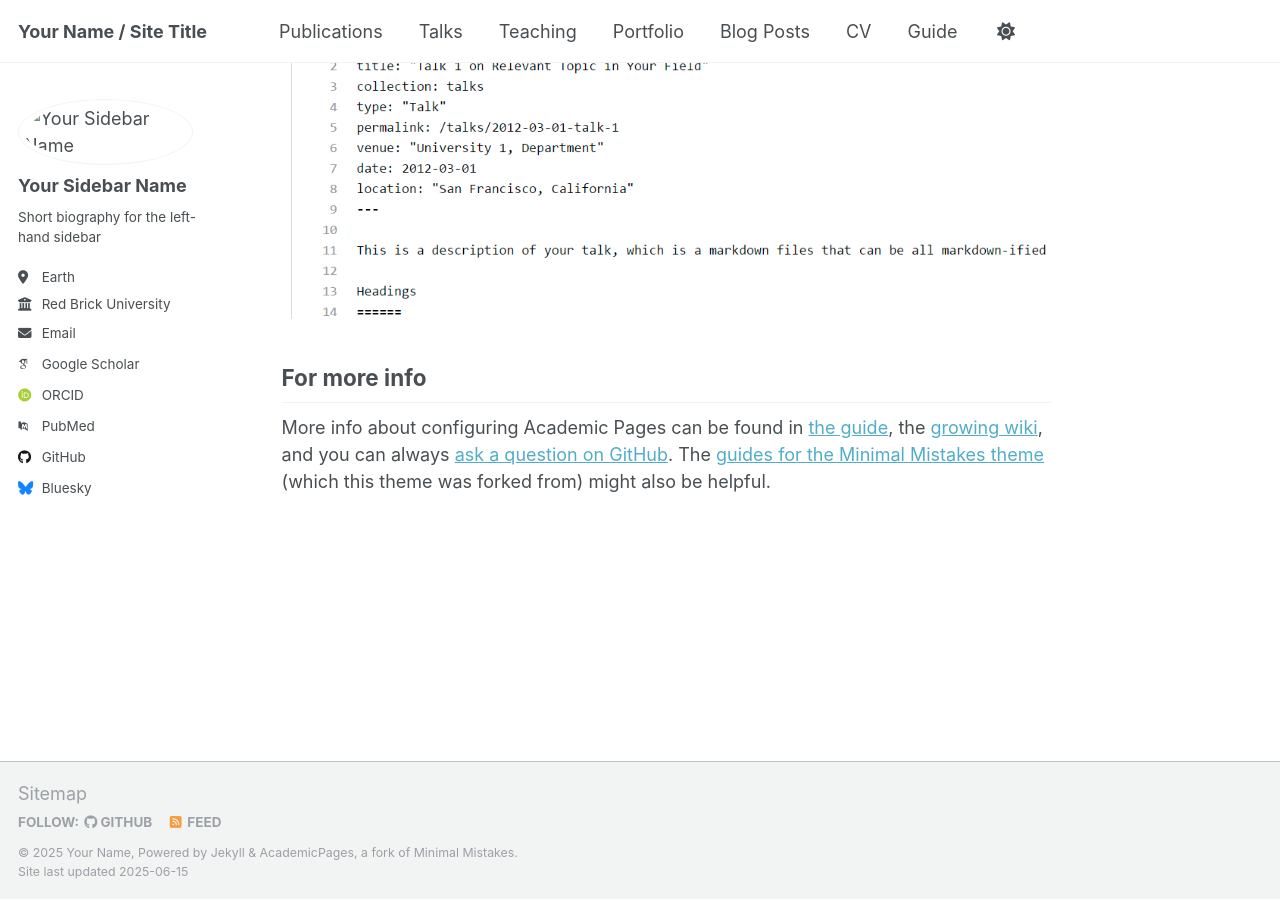
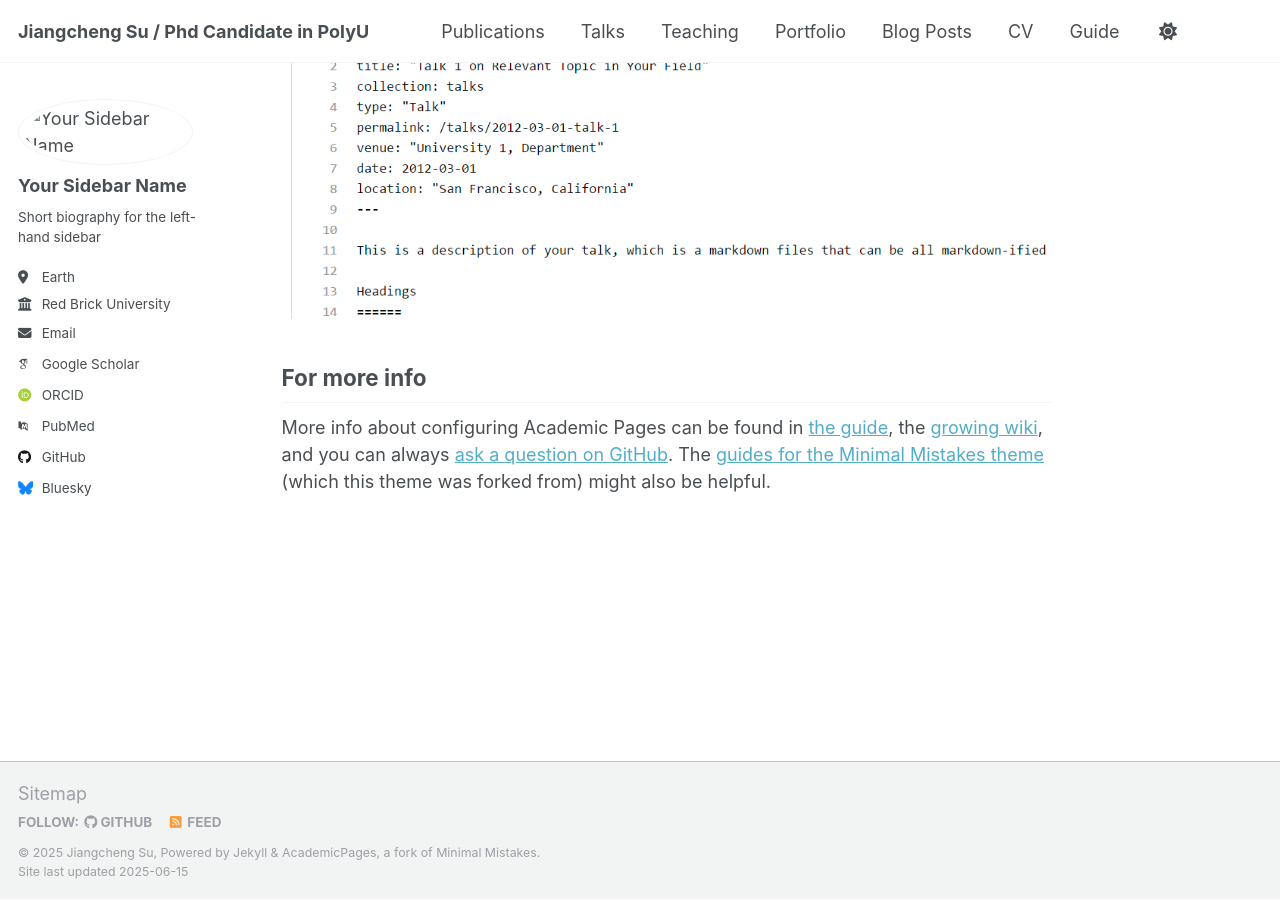
Before and after one commit to sujiangcheng/sujiangcheng.github.io, a Jekyll site: the page built from _pages/about.md, in a window 1280 px wide and 900 px high, scrolled down 2608 px. Built offline with Jekyll 4.4.1, drawn with Linux system fonts in a browser that asks for light colours; some web fonts are replaced.

Commit message:
Update _config.yml

```diff
--- a/_config.yml
+++ b/_config.yml
@@ -9,9 +9,9 @@
 # Basic Site Settings
 locale                   : "en-US"
 site_theme               : "default"
-title                    : "Your Name / Site Title"
+title                    : "Jiangcheng Su / Phd Candidate in PolyU"
 title_separator          : "-"
-name                     : &name "Your Name"
+name                     : &name "Jiangcheng Su"
 description              : &description "personal description"
 url                      : https://academicpages.github.io # the base hostname & protocol for your site e.g. "https://[your GitHub username].github.io" or if you already have some other page hosted on Github then use "https://[your GitHub username].github.io/[Your Repo Name]"
 baseurl                  : "" # the subpath of your site, e.g. "/blog"
```
